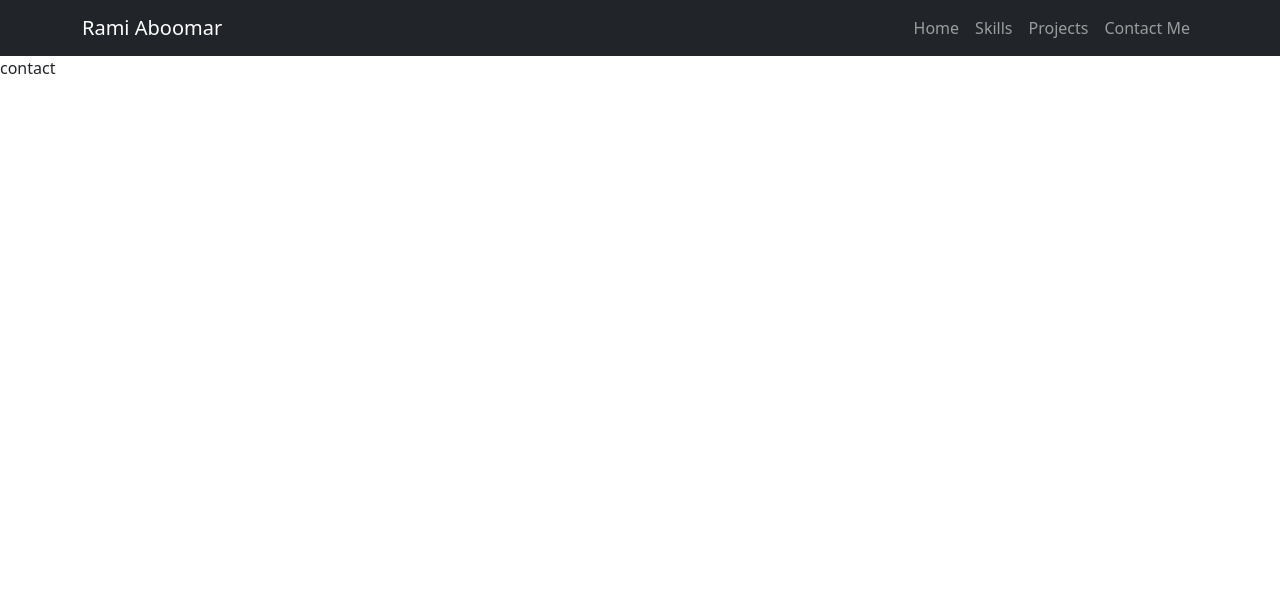
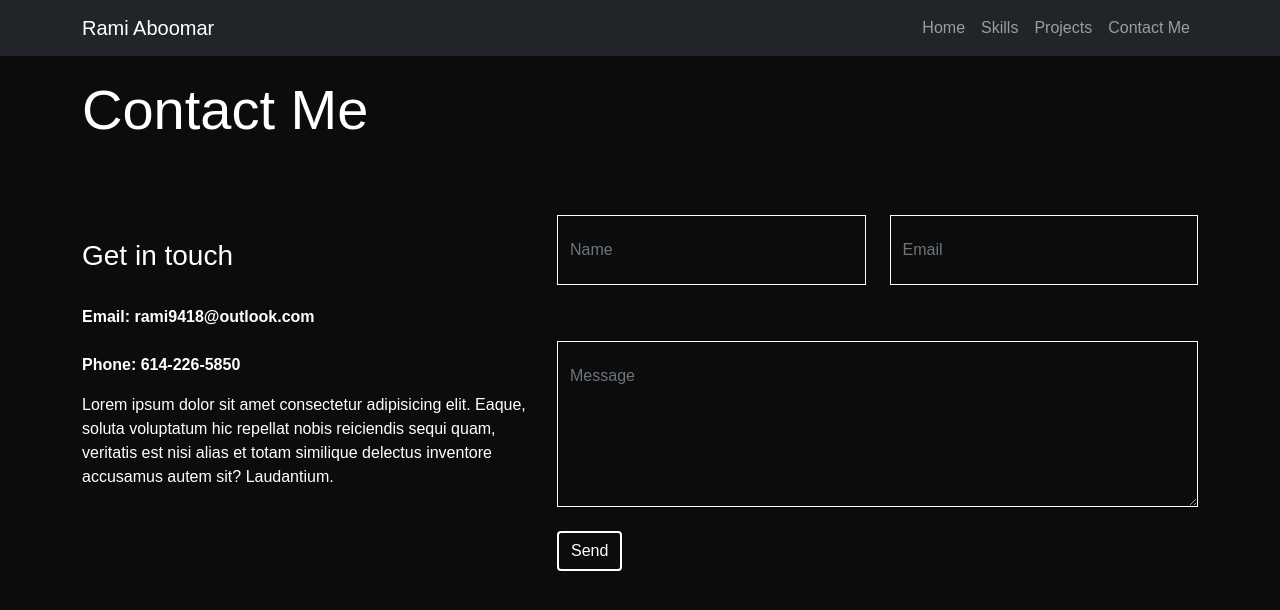
Before and after one commit to raboomar/Portifolio, a React (Create React App) app in the folder portifolio/: page /contact in a window 1280 px wide. Shown: the top 610 px of the page. Built offline with nearby package versions, Linux system fonts and the light colour scheme.

Commit message:
created contact page

```diff
--- a/portifolio/src/components/Navbar.jsx
+++ b/portifolio/src/components/Navbar.jsx
@@ -6,7 +6,7 @@ const Header = () => {
 
   return (
     <div>
-      <Navbar bg="dark" variant="dark">
+      <Navbar bg="dark" variant="dark" fixed="top">
         <Container>
           <Navbar.Brand>Rami Aboomar</Navbar.Brand>
           <Nav className="d-flex">
--- a/portifolio/src/pages/Contact/Contact.jsx
+++ b/portifolio/src/pages/Contact/Contact.jsx
@@ -1,5 +1,117 @@
+import { useState } from "react";
+import { send } from "emailjs-com";
+import { Container, Row, Col } from "react-bootstrap";
+import "./contact.css";
+
 function Contact() {
-  return <div>contact</div>;
+  const [toSend, setToSend] = useState({
+    name: "",
+    email: "",
+    message: "",
+  });
+
+  const handleChange = (e) => {
+    setToSend({
+      ...toSend,
+      [e.target.name]: e.target.value,
+      [e.target.email]: e.target.value,
+      [e.target.message]: e.target.value,
+    });
+  };
+
+  const onSubmit = (event) => {
+    event.preventDefault();
+    send("service_h1qtonw", "template_x8ctwxe", toSend, "85mkxOZ4NTOGuEsTt")
+      .then((response) => {
+        console.log("SUCCESS!", response.status, response.text);
+      })
+      .catch((err) => {
+        console.log("FAILED...", err);
+      });
+  };
+
+  return (
+    <Container>
+      <Row className="mb-5 mt-3">
+        <Col lg="8">
+          <h1 className="display-4 mb-4">Contact Me</h1>
+        </Col>
+      </Row>
+
+      <Row className="sec_sp">
+        <Col lg="5" className="mb-5">
+          <h3 className="color_sec py-4">Get in touch</h3>
+          <address>
+            <strong>Email: rami9418@outlook.com</strong>
+            <br />
+            <br />
+            <p>
+              <strong>Phone: 614-226-5850</strong>
+            </p>
+          </address>
+          <p>
+            Lorem ipsum dolor sit amet consectetur adipisicing elit. Eaque,
+            soluta voluptatum hic repellat nobis reiciendis sequi quam,
+            veritatis est nisi alias et totam similique delectus inventore
+            accusamus autem sit? Laudantium.
+          </p>
+        </Col>
+        <Col ls="7" className="d-flex align-items-center">
+          <form className="contact_form w-100">
+            <Row>
+              <Col lg="6" className="form-group">
+                <input
+                  type="text"
+                  className="form-control"
+                  id="name"
+                  name="name"
+                  placeholder="Name"
+                  value={toSend.name}
+                  onChange={handleChange}
+                />
+              </Col>
+
+              <Col lg="6" className="form-group rounded-0">
+                <input
+                  type="text"
+                  className="form-control"
+                  id="email"
+                  name="email"
+                  placeholder="Email"
+                  onChange={handleChange}
+                />
+              </Col>
+            </Row>
+            <br />
+            <textarea
+              className="form-control rounded-0"
+              id="message"
+              name="message"
+              placeholder="Message"
+              rows="5"
+              value={toSend.message}
+              onChange={handleChange}
+            ></textarea>
+            <br />
+            <Row>
+              <Col lg="12" className="form-group">
+                <button
+                  className="btn ac_btn"
+                  type="submit"
+                  onClick={(e) => {
+                    onSubmit(e);
+                  }}
+                >
+                  {" "}
+                  Send
+                </button>
+              </Col>
+            </Row>
+          </form>
+        </Col>
+      </Row>
+    </Container>
+  );
 }
 
 export default Contact;
--- /dev/null
+++ b/portifolio/src/pages/Contact/contact.css
@@ -0,0 +1,29 @@
+body{
+    background-color: #0c0c0c;
+    color: #ffff;
+    font-family: "Raleway", sans-serif;
+    padding-top: 60px;
+}
+
+.contact_form .form-control{
+    padding: 1.375rem .75rem;
+    line-height: 1.5;
+    color: #ffff;
+    background-color:#0c0c0c ;
+    border-radius: 0;
+    border: 1px solid #ffff;
+}
+
+.contact_form  input.form-control{
+    margin-bottom: 2em;
+    height: calc(2.5rem+.75rem+2px);
+}
+
+.btn{
+    color: white;
+    border: 2px solid white ;
+}
+
+.btn:hover{
+    color: white;
+}
--- a/portifolio/src/pages/LandingPage/LandingPage.jsx
+++ b/portifolio/src/pages/LandingPage/LandingPage.jsx
@@ -10,7 +10,11 @@ function LandingPage() {
         </h1>
       </div>
 
-      <img src="https://i.imgur.com/vsebhro.png" className="landing-image" />
+      <img
+        src="https://i.imgur.com/vsebhro.png"
+        className="landing-image"
+        alt="background-img"
+      />
     </div>
   );
 }
```
